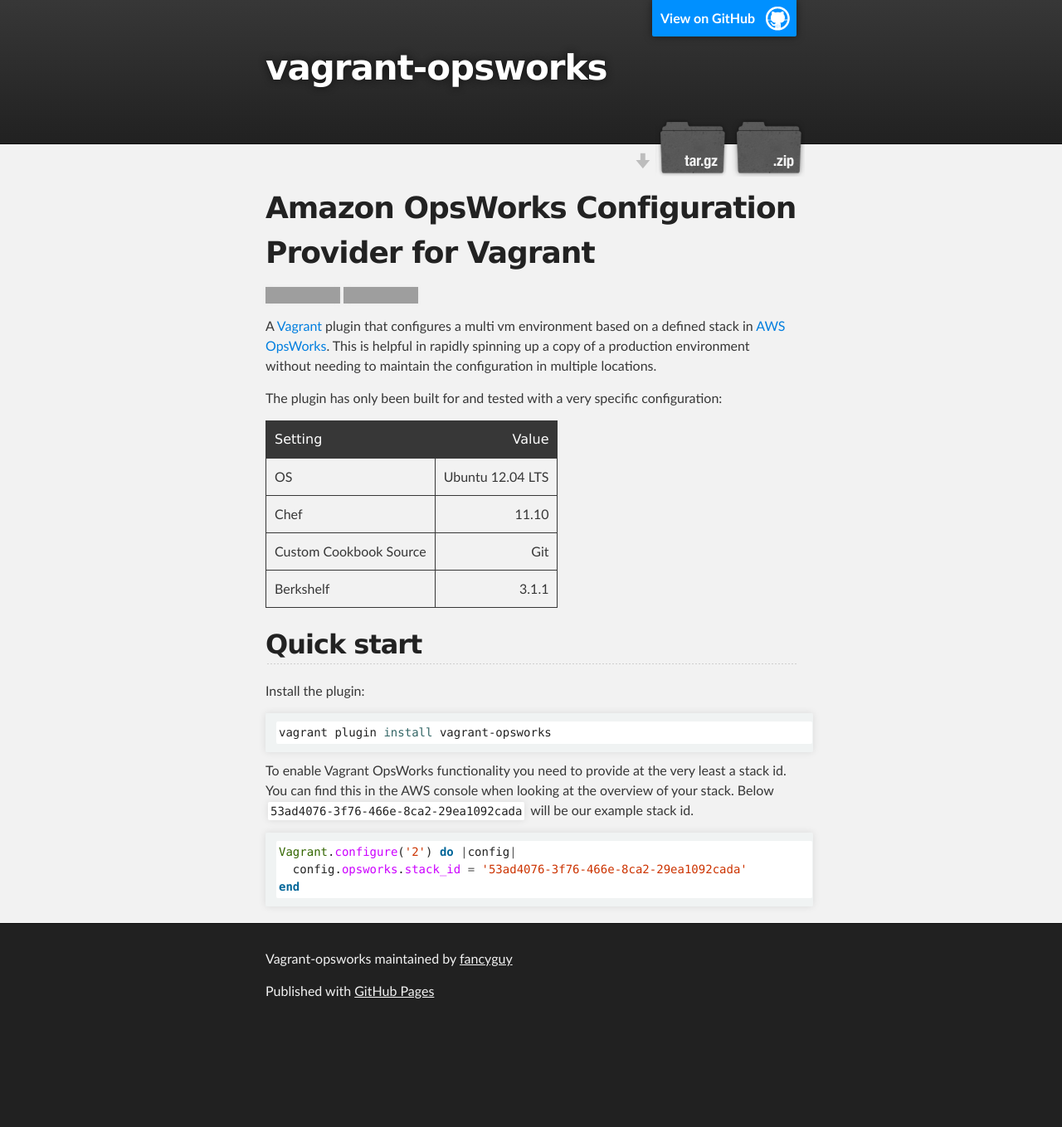
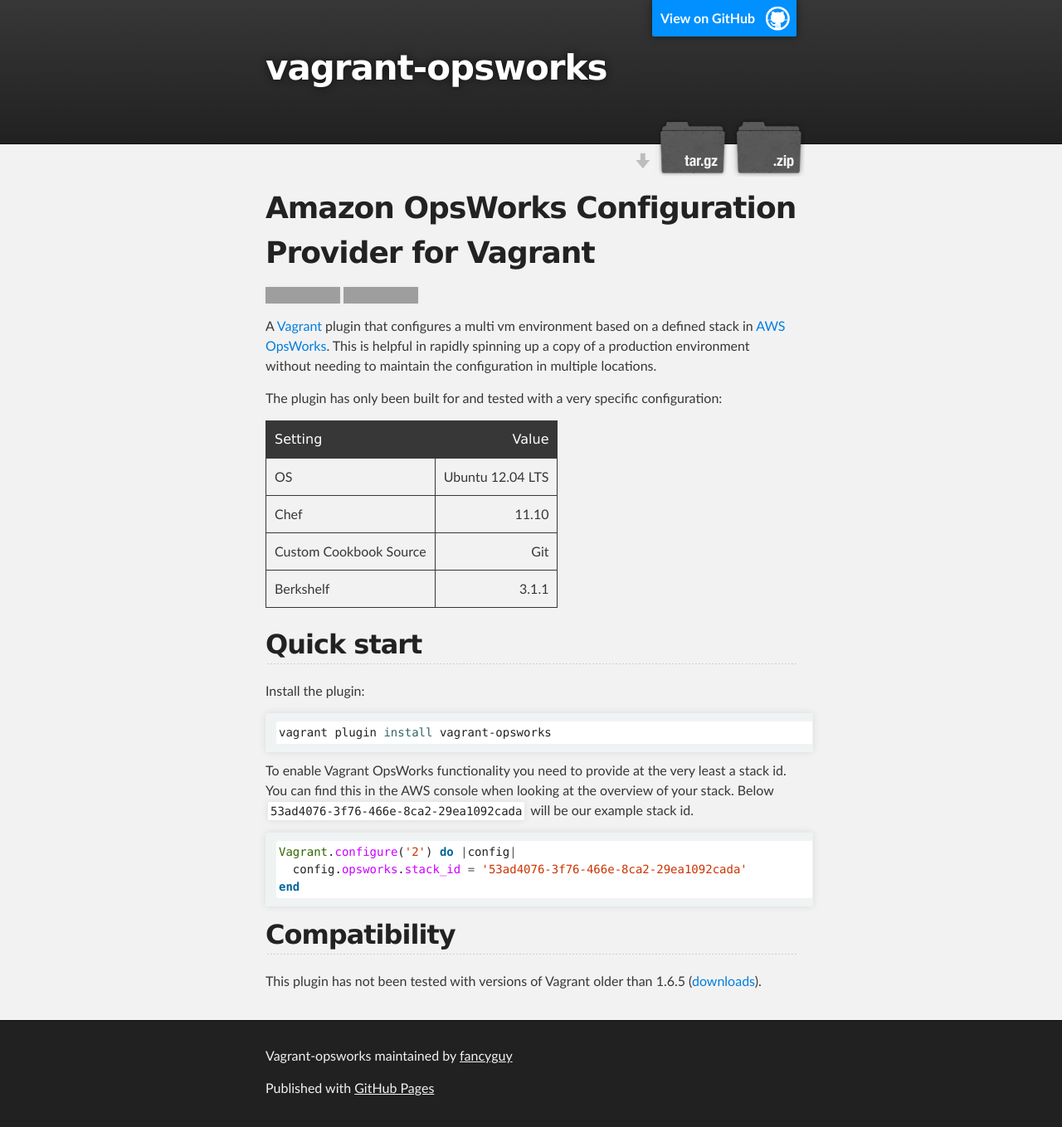
Before and after one commit to fancyguy/vagrant-opsworks, a Jekyll site: the page built from index.md, in a window 1280 px wide. Shown: the whole page at 83% size. Built offline with Jekyll 4.4.1, drawn with Linux system fonts in a browser that asks for light colours; Markdown is read by kramdown in place of the engine named in the settings; before the commit the page ends 1242 px from its top, so only the background shows below that; grey boxes are pictures that could not be loaded.

Commit message:
Sync README.md in master branch to index.md in gh-pages

````diff
--- a/index.md
+++ b/index.md
@@ -1,5 +1,6 @@
 ---
 layout: index
+title: vagrant-opsworks
 ---
 
 
@@ -39,3 +40,7 @@
   config.opsworks.stack_id = '53ad4076-3f76-466e-8ca2-29ea1092cada'
 end
 ```
+
+## Compatibility
+
+This plugin has not been tested with versions of Vagrant older than 1.6.5 ([downloads](http://www.vagrantup.com/downloads)).
````
